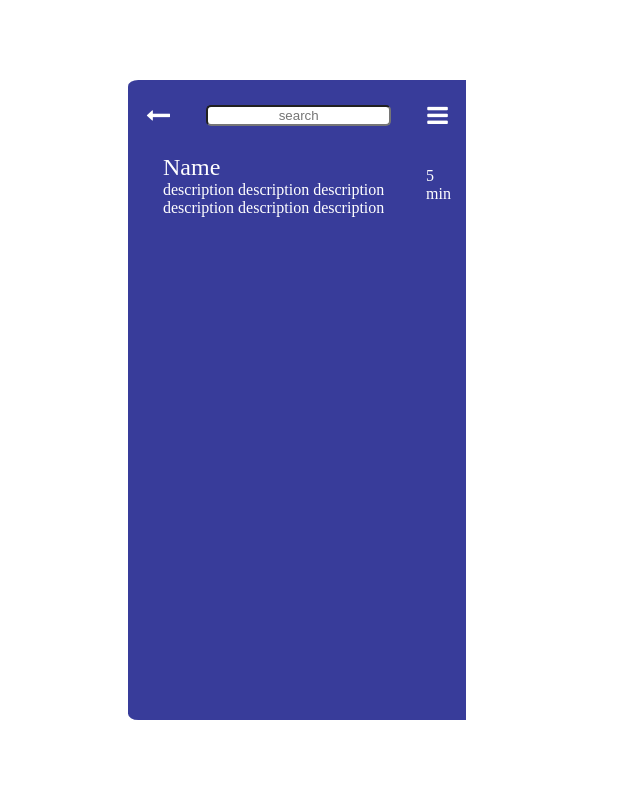
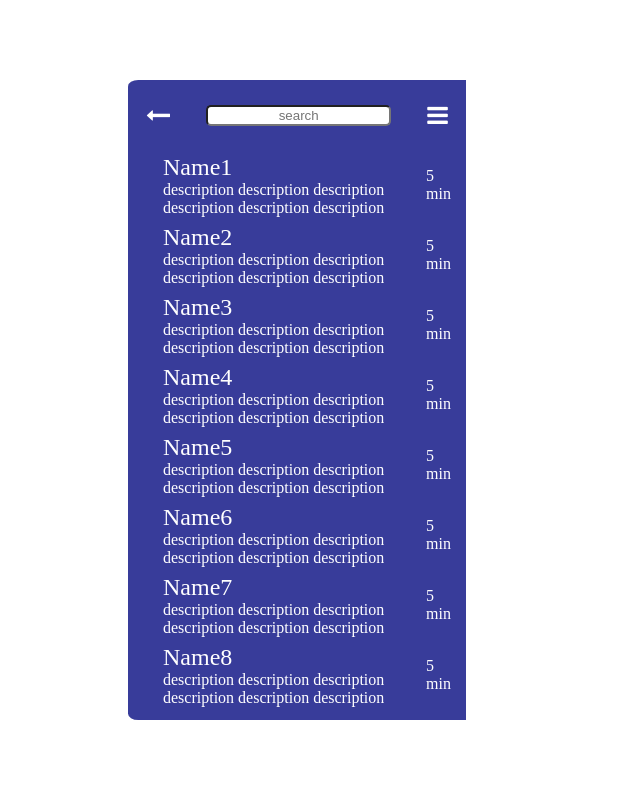
Before and after one commit to mkozyar/chat-angular, a website: page src/index.html in a window 1280 px wide. Shown: the whole page, without its empty margins (0-640 px from the left). Drawn offline with nearby package versions, Linux system fonts and the light colour scheme; some packages are replaced by stand-ins of ours; files that its build step writes are made by us from their sources; a script that the page names is missing.

Commit message:
chat rooms scroll

```diff
--- a/src/app/pages/main/main.html
+++ b/src/app/pages/main/main.html
@@ -12,13 +12,13 @@
             </div>
         </div>
         <div class="chat-rooms">
-            <div class="room">
+            <div class="room" ng-repeat="n in [1,2,3,4,5,6,7,8,9,10,11,12,13,14,15]">
                 <div class="avatar">
                     <img src="app/assets/images/avatar.png" alt="">
                 </div>
                 <div class="info">
                     <div class="nickname">
-                        Name
+                        Name{{n}}
                     </div>
                     <div class="description">
                         description description description description description description
--- a/src/app/pages/main/main.styl
+++ b/src/app/pages/main/main.styl
@@ -37,6 +37,8 @@ mainPadding = 10%
                 outline: 0
     .chat-rooms
         padding: 0 15px
+        height: 100%
+        overflow: auto
         .room
             display: flex
             justify-content: center
```
